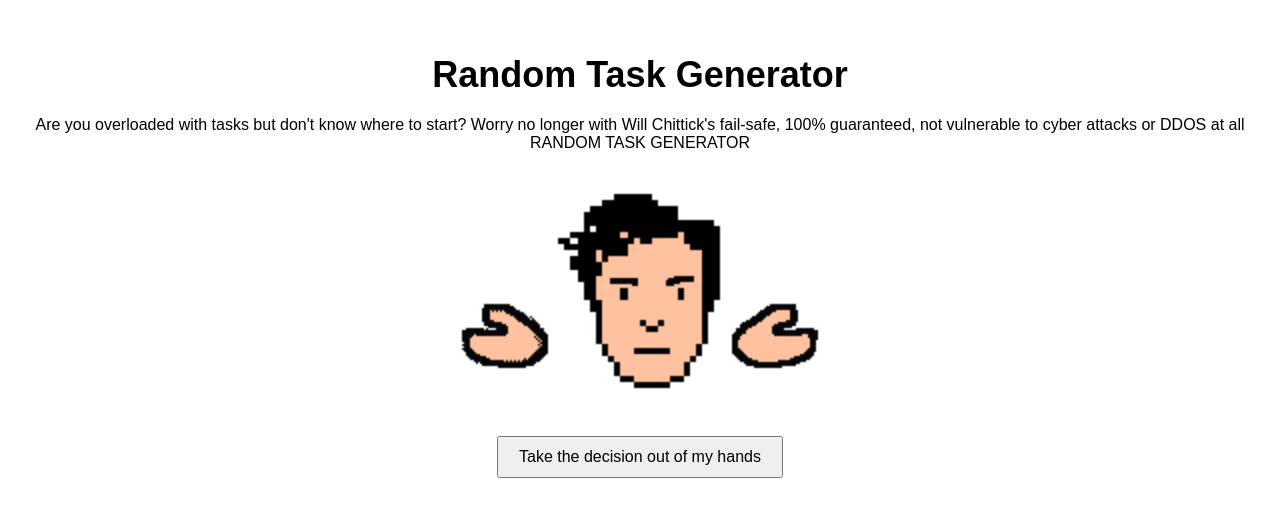
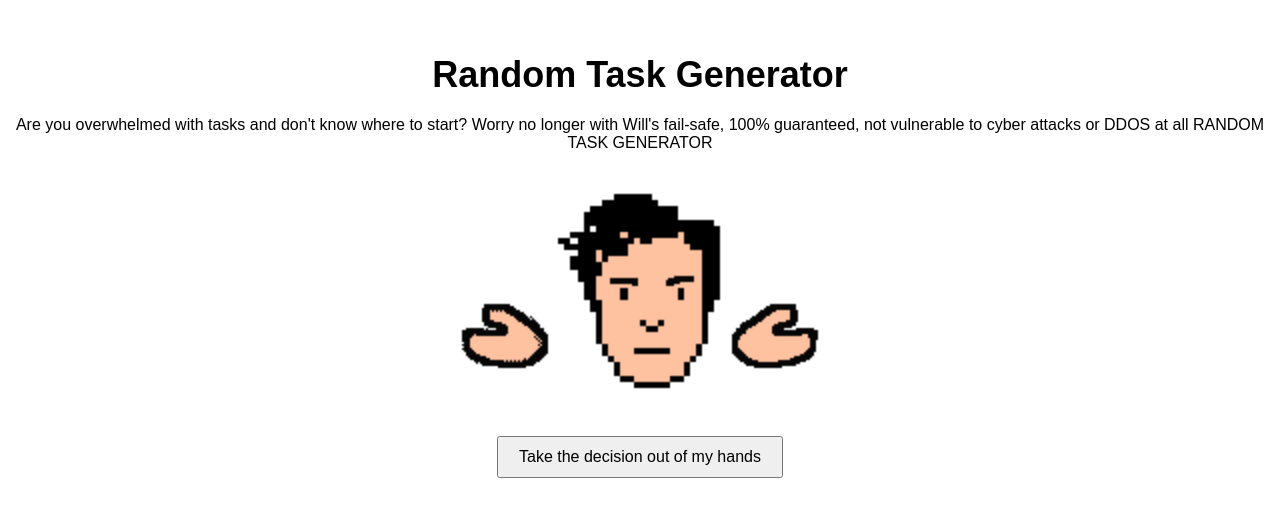
Before and after one commit to willisaverb/Library-Tool-Box, a plain HTML site: page index.html in a window 1280 px wide. Shown: the part 124-640 px from the top of the page. Drawn offline with Linux system fonts and the light colour scheme.

Commit message:
Update index.html

```diff
--- a/index.html
+++ b/index.html
@@ -46,7 +46,7 @@
 <body>
     <h1>Random Task Generator</h1>
     <div id="panel">
-        <div id="field_name">Are you overloaded with tasks but don't know where to start? Worry no longer with Will Chittick's fail-safe, 100% guaranteed, not vulnerable to cyber attacks or DDOS at all RANDOM TASK GENERATOR</div>
+        <div id="field_name">Are you overwhelmed with tasks and don't know where to start? Worry no longer with Will's fail-safe, 100% guaranteed, not vulnerable to cyber attacks or DDOS at all RANDOM TASK GENERATOR</div>
     </div>
     <div id="gifContainer">
         <img src="Shrug.gif" alt="Shrug GIF" id="shrugGif">
```
